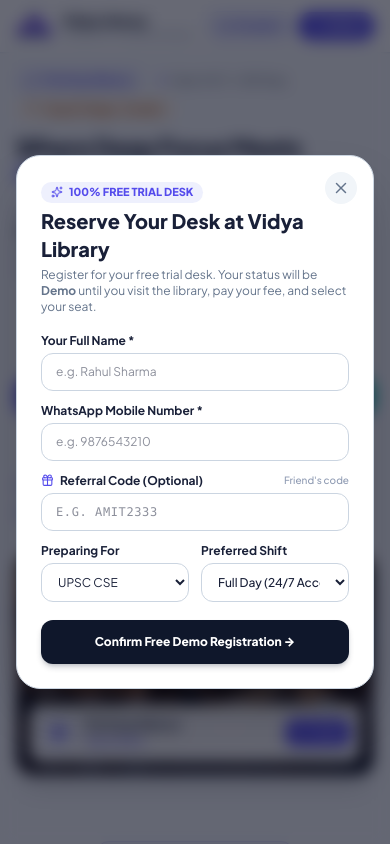
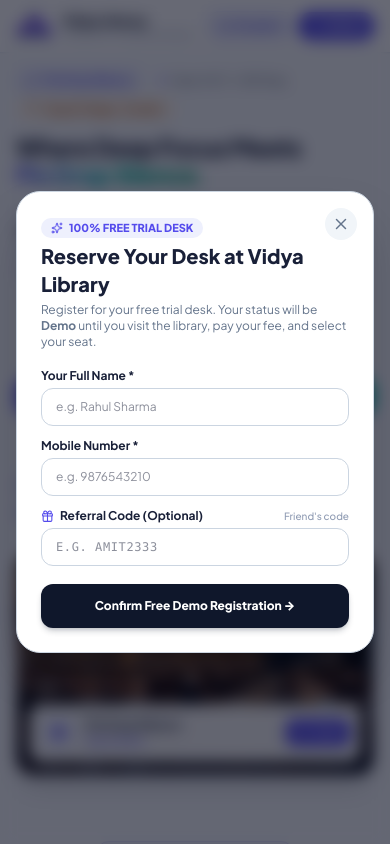
Before and after one commit to pariharamit9676/vidya-library, a React (Vite) app: page / in a window 390 px wide. Both pictures are taken after a click on the button "Claim 1-Day Free Trial Desk". Shown: the top 844 px of the page. Built offline with nearby package versions, Linux system fonts and the light colour scheme; no server answers.

Commit message:
update: remove preparing for and shift options, change label to Mobile Number

```diff
--- a/src/pages/HomePage.jsx
+++ b/src/pages/HomePage.jsx
@@ -287,9 +287,7 @@
   const [trialForm, setTrialForm] = useState({
     name: '',
     phone: '',
-    referralCode: '',
-    exam: 'UPSC CSE',
-    shift: 'Full Day (24/7 Access)'
+    referralCode: ''
   });
   const [trialSubmitted, setTrialSubmitted] = useState(false);
   const [isSubmittingTrial, setIsSubmittingTrial] = useState(false);
@@ -309,7 +307,7 @@
       return;
     }
     if (cleanPhone.length < 10) {
-      if (showToast) showToast('Please enter a valid 10-digit WhatsApp number', 'error');
+      if (showToast) showToast('Please enter a valid 10-digit mobile number', 'error');
       return;
     }
 
@@ -327,17 +325,17 @@
         studentType: 'Demo',
         status: 'Demo',
         plan: 'Daily',
-        shift: trialForm.shift || 'Full Day',
+        shift: 'Full Day',
         seatNo: '-',
         seatCategory: 'Normal',
-        exam: trialForm.exam || 'General',
+        exam: 'General',
         dueAmount: 0,
         admissionDate: new Date().toISOString().slice(0, 10),
         referredBy: verifiedReferrer ? (verifiedReferrer.studentId || verifiedReferrer.id) : null,
         referrerName: verifiedReferrer ? verifiedReferrer.name : null,
         referralCodeUsed: trialForm.referralCode.trim().toUpperCase() || null,
         referralStatus: verifiedReferrer ? 'Pending' : null,
-        notes: `Free Trial Desk • ${trialForm.exam} • Shift: ${trialForm.shift}`
+        notes: 'Free Trial Desk Registration from Website'
       };
 
       let createdStudent = null;
@@ -1204,7 +1202,7 @@
 
                   <div>
                     <label className="text-xs font-bold text-[#192038] block mb-1">
-                      WhatsApp Mobile Number *
+                      Mobile Number *
                     </label>
                     <input
                       type="tel"
@@ -1258,42 +1256,6 @@
                         Code not recognized, but you can still reserve your free trial desk.
                       </p>
                     ) : null}
-                  </div>
-
-                  <div className="grid grid-cols-2 gap-3">
-                    <div>
-                      <label className="text-xs font-bold text-[#192038] block mb-1">
-                        Preparing For
-                      </label>
-                      <select
-                        value={trialForm.exam}
-                        onChange={(e) => setTrialForm({ ...trialForm, exam: e.target.value })}
-                        className="w-full px-3 py-2.5 rounded-xl border border-[#CBD5E1] text-xs outline-none bg-white text-[#192038]"
-                      >
-                        <option value="UPSC CSE">UPSC CSE</option>
-                        <option value="SSC CGL">SSC CGL</option>
-                        <option value="NEET">NEET</option>
-                        <option value="JEE Mains/Adv">JEE Mains</option>
-                        <option value="CA Final/Inter">CA Exam</option>
-                        <option value="Other">Other Exam</option>
-                      </select>
-                    </div>
-
-                    <div>
-                      <label className="text-xs font-bold text-[#192038] block mb-1">
-                        Preferred Shift
-                      </label>
-                      <select
-                        value={trialForm.shift}
-                        onChange={(e) => setTrialForm({ ...trialForm, shift: e.target.value })}
-                        className="w-full px-3 py-2.5 rounded-xl border border-[#CBD5E1] text-xs outline-none bg-white font-medium text-[#192038]"
-                      >
-                        <option value="Full Day (24/7 Access)">Full Day (24/7 Access)</option>
-                        <option value="Morning Shift (6 AM - 2 PM)">Morning (6 AM - 2 PM)</option>
-                        <option value="Evening Shift (2 PM - 10 PM)">Evening (2 PM - 10 PM)</option>
-                        <option value="Night Shift (10 PM - 6 AM)">Night (10 PM - 6 AM)</option>
-                      </select>
-                    </div>
                   </div>
                 </div>
 
```
